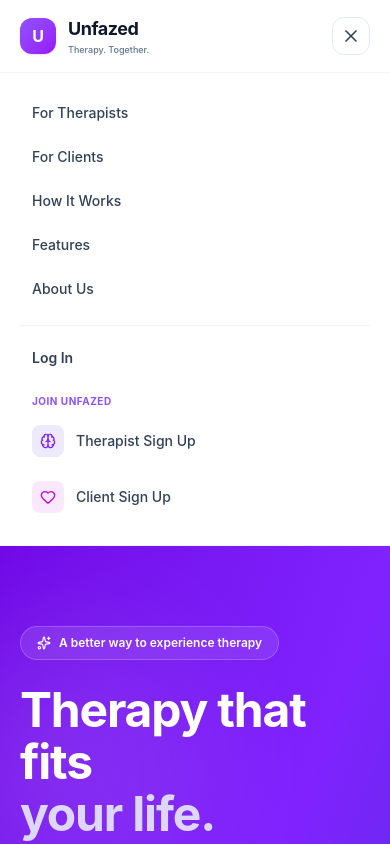
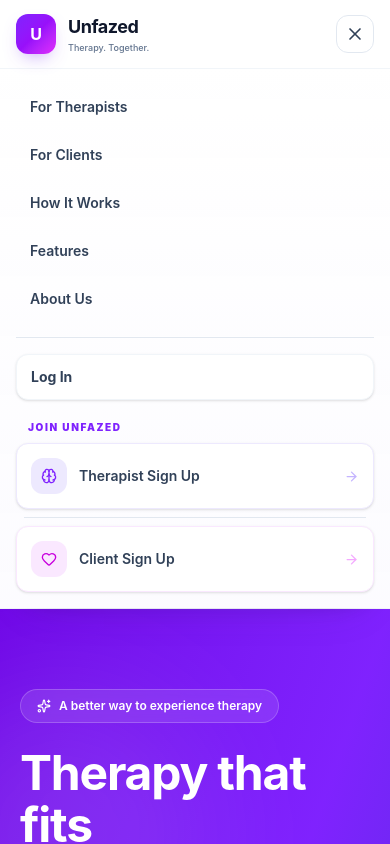
Before and after one commit to yash-yadav26/unfazed, a React (Vite) app in the folder unfazed-frontend/: page / in a window 390 px wide. Both pictures are taken after a click on the button 351 px from the left and 36 px from the top of the page. Shown: the top 844 px of the page. Built offline with nearby package versions, Linux system fonts and the light colour scheme; no server answers.

Commit message:
feat: make Landing Page Responsive

```diff
--- a/unfazed-frontend/src/components/common/Navbar.jsx
+++ b/unfazed-frontend/src/components/common/Navbar.jsx
@@ -1,11 +1,4 @@
-import {
-  ChevronDown,
-  Menu,
-  X,
-  Brain,
-  Heart,
-  ArrowRight,
-} from "lucide-react";
+import { ChevronDown, Menu, X, Brain, Heart, ArrowRight } from "lucide-react";
 
 import { useState } from "react";
 
@@ -14,12 +7,11 @@
   const [isMobileOpen, setIsMobileOpen] = useState(false);
 
   return (
-    <header className="sticky top-0 z-50 border-b border-slate-100 bg-white/95 backdrop-blur">
-      <div className="mx-auto flex h-[72px] max-w-7xl items-center justify-between px-5 sm:px-8 lg:px-10">
-
+    <header className="sticky top-0 z-50 border-b border-slate-100 bg-white/95 shadow-[0_8px_30px_-24px_rgba(15,23,42,0.35)] backdrop-blur-xl">
+      <div className="mx-auto flex h-[68px] max-w-7xl items-center justify-between px-4 sm:h-[72px] sm:px-8 lg:px-10">
         {/* Logo */}
-        <a href="/" className="flex items-center gap-3">
-          <div className="flex h-9 w-9 items-center justify-center rounded-xl bg-gradient-to-br from-violet-500 to-purple-600 text-white shadow-sm">
+        <a href="/" className="flex min-w-0 items-center gap-3">
+          <div className="flex h-10 w-10 items-center justify-center rounded-xl bg-gradient-to-br from-violet-600 via-purple-600 to-fuchsia-500 text-white shadow-[0_8px_20px_-10px_rgba(124,58,237,0.8)]">
             <span className="text-base font-bold">U</span>
           </div>
 
@@ -35,7 +27,7 @@
         </a>
 
         {/* Desktop Navigation */}
-        <nav className="hidden items-center gap-8 lg:flex">
+        <nav className="hidden items-center gap-7 lg:flex xl:gap-8">
           <a
             href="#therapists"
             className="text-[13px] font-medium text-slate-600 transition hover:text-violet-600"
@@ -74,7 +66,6 @@
 
         {/* Desktop Auth */}
         <div className="hidden items-center gap-4 lg:flex">
-
           {/* Login */}
           <a
             href="/login"
@@ -87,7 +78,6 @@
 
           {/* Signup Dropdown */}
           <div className="relative">
-
             <button
               type="button"
               onClick={() => setIsSignupOpen(!isSignupOpen)}
@@ -103,7 +93,6 @@
               `}
             >
               Sign Up
-
               <ChevronDown
                 size={14}
                 strokeWidth={2}
@@ -129,7 +118,6 @@
                   ring-1 ring-violet-50
                 "
               >
-
                 {/* Dropdown Header */}
                 <div className="mb-1 rounded-xl bg-gradient-to-br from-violet-50 via-purple-50 to-white px-4 py-3.5">
                   <div className="flex items-center gap-2">
@@ -267,13 +255,12 @@
 
       {/* Mobile Navigation */}
       {isMobileOpen && (
-        <div className="border-t border-slate-100 bg-white px-5 py-5 lg:hidden">
+        <div className="border-t border-slate-100 bg-gradient-to-b from-white to-violet-50/30 px-4 py-4 shadow-[0_22px_45px_-35px_rgba(76,29,149,0.28)] sm:px-6 sm:py-5 lg:hidden">
           <nav className="flex flex-col gap-1">
-
             <a
               href="#therapists"
               onClick={() => setIsMobileOpen(false)}
-              className="rounded-lg px-3 py-2.5 text-sm font-medium text-slate-700 hover:bg-violet-50 hover:text-violet-600"
+              className="rounded-xl px-3.5 py-3 text-sm font-semibold text-slate-700 transition hover:bg-violet-50 hover:text-violet-700 active:scale-[0.99]"
             >
               For Therapists
             </a>
@@ -281,7 +268,7 @@
             <a
               href="#clients"
               onClick={() => setIsMobileOpen(false)}
-              className="rounded-lg px-3 py-2.5 text-sm font-medium text-slate-700 hover:bg-violet-50 hover:text-violet-600"
+              className="rounded-xl px-3.5 py-3 text-sm font-semibold text-slate-700 transition hover:bg-violet-50 hover:text-violet-700 active:scale-[0.99]"
             >
               For Clients
             </a>
@@ -289,7 +276,7 @@
             <a
               href="#how-it-works"
               onClick={() => setIsMobileOpen(false)}
-              className="rounded-lg px-3 py-2.5 text-sm font-medium text-slate-700 hover:bg-violet-50 hover:text-violet-600"
+              className="rounded-xl px-3.5 py-3 text-sm font-semibold text-slate-700 transition hover:bg-violet-50 hover:text-violet-700 active:scale-[0.99]"
             >
               How It Works
             </a>
@@ -297,7 +284,7 @@
             <a
               href="#features"
               onClick={() => setIsMobileOpen(false)}
-              className="rounded-lg px-3 py-2.5 text-sm font-medium text-slate-700 hover:bg-violet-50 hover:text-violet-600"
+              className="rounded-xl px-3.5 py-3 text-sm font-semibold text-slate-700 transition hover:bg-violet-50 hover:text-violet-700 active:scale-[0.99]"
             >
               Features
             </a>
@@ -305,55 +292,66 @@
             <a
               href="#about"
               onClick={() => setIsMobileOpen(false)}
-              className="rounded-lg px-3 py-2.5 text-sm font-medium text-slate-700 hover:bg-violet-50 hover:text-violet-600"
+              className="rounded-xl px-3.5 py-3 text-sm font-semibold text-slate-700 transition hover:bg-violet-50 hover:text-violet-700 active:scale-[0.99]"
             >
               About Us
             </a>
 
             {/* Mobile Auth */}
-            <div className="mt-3 border-t border-slate-100 pt-3">
-
+            <div className="mt-3 border-t border-slate-200 pt-4">
               <a
                 href="/login"
-                className="block rounded-lg px-3 py-2.5 text-sm font-semibold text-slate-700 hover:bg-slate-50"
+                className="flex items-center justify-between rounded-xl border border-slate-100 bg-white px-3.5 py-3 text-sm font-bold text-slate-700 shadow-sm transition hover:border-violet-100 hover:bg-violet-50 hover:text-violet-700"
               >
                 Log In
               </a>
 
-              <p className="px-3 pb-1 pt-4 text-[10px] font-bold uppercase tracking-wider text-violet-500">
+              <p className="px-3 pb-2 pt-5 text-[10px] font-black uppercase tracking-[0.16em] text-violet-600">
                 Join Unfazed
               </p>
 
               <a
                 href="/signup/therapist"
                 className="
-                  flex items-center gap-3
-                  rounded-xl px-3 py-3
-                  text-sm font-medium text-slate-700
-                  transition hover:bg-violet-50 hover:text-violet-600
+                  group flex items-center gap-3 rounded-xl border border-violet-100
+                  bg-white px-3.5 py-3.5 text-sm font-semibold text-slate-700
+                  shadow-sm transition-all duration-200
+                  hover:-translate-y-0.5 hover:border-violet-200 hover:bg-violet-50
+                  hover:text-violet-700 active:scale-[0.99]
                 "
               >
-                <span className="flex h-8 w-8 items-center justify-center rounded-lg bg-violet-100 text-violet-600">
+                <span className="flex h-9 w-9 shrink-0 items-center justify-center rounded-xl bg-violet-100 text-violet-600 transition group-hover:bg-violet-600 group-hover:text-white">
                   <Brain size={16} />
                 </span>
 
-                Therapist Sign Up
+                <span className="min-w-0 flex-1">Therapist Sign Up</span>
+                <ArrowRight
+                  size={15}
+                  className="shrink-0 text-violet-300 transition group-hover:translate-x-0.5 group-hover:text-violet-600"
+                />
               </a>
+
+              <div className="mx-2 my-2 border-t border-slate-200" />
 
               <a
                 href="/signup/client"
                 className="
-                  flex items-center gap-3
-                  rounded-xl px-3 py-3
-                  text-sm font-medium text-slate-700
-                  transition hover:bg-fuchsia-50 hover:text-fuchsia-600
+                  group flex items-center gap-3 rounded-xl border border-fuchsia-100
+                  bg-white px-3.5 py-3.5 text-sm font-semibold text-slate-700
+                  shadow-sm transition-all duration-200
+                  hover:-translate-y-0.5 hover:border-fuchsia-200 hover:bg-fuchsia-50
+                  hover:text-fuchsia-700 active:scale-[0.99]
                 "
               >
-                <span className="flex h-8 w-8 items-center justify-center rounded-lg bg-fuchsia-100 text-fuchsia-600">
+                <span className="flex h-9 w-9 shrink-0 items-center justify-center rounded-xl bg-fuchsia-100 text-fuchsia-600 transition group-hover:bg-fuchsia-600 group-hover:text-white">
                   <Heart size={16} />
                 </span>
 
-                Client Sign Up
+                <span className="min-w-0 flex-1">Client Sign Up</span>
+                <ArrowRight
+                  size={15}
+                  className="shrink-0 text-fuchsia-300 transition group-hover:translate-x-0.5 group-hover:text-fuchsia-600"
+                />
               </a>
             </div>
           </nav>
```
Also changed, not shown: unfazed-frontend/src/components/client/ClientPreview.jsx (+15 -15 lines), unfazed-frontend/src/components/therapist/TherapistPreview.jsx (+16 -16 lines).
